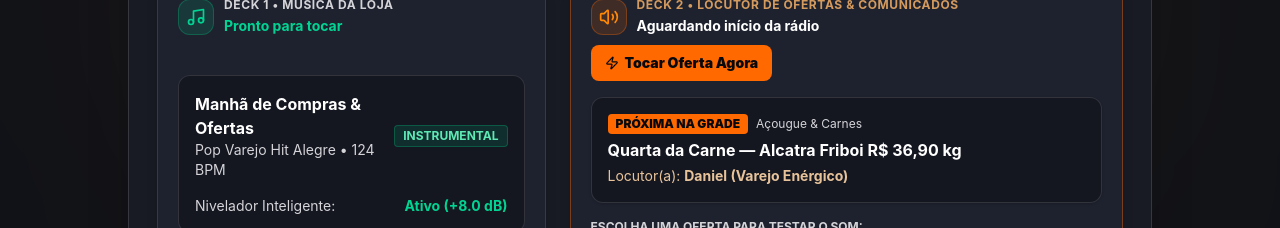
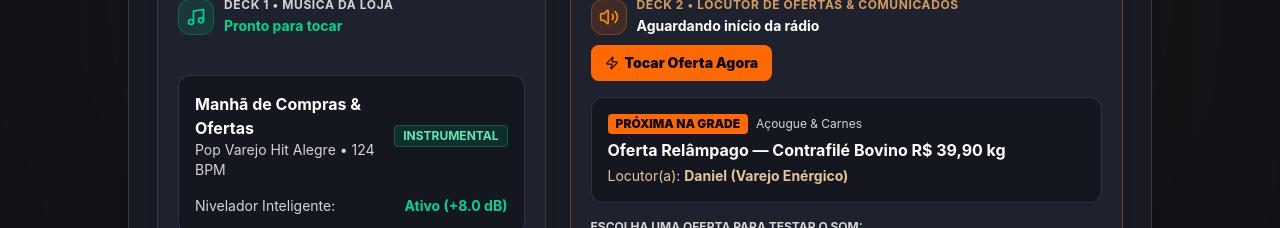
Before and after one commit to inforartes-sc/superlocucao, a React (Vite) app: page / in a window 1280 px wide. Shown: the part 1360-1588 px from the top of the page. Built offline with nearby package versions, Linux system fonts and the light colour scheme; no server answers.

Commit message:
feat(landing): substituir locucao demonstrativa do acougue pelo novo audio de contrafile bovino

```diff
--- a/src/context/RadioContext.tsx
+++ b/src/context/RadioContext.tsx
@@ -100,10 +100,10 @@ export const DEFAULT_FALLBACK_RADIO_CONFIG: RadioStationConfig = {
       id: 'rq-default-1',
       audioId: 'aud-demo-1',
       projectId: 'proj-demo-1',
-      title: 'Quarta da Carne — Ofertas Campeãs no Açougue',
+      title: 'Oferta Relâmpago — Contrafilé Bovino R$ 39,90 kg',
       audioUrl: '/api/audio/aud-demo-1.mp3',
       downloadUrl: '/api/audio/aud-demo-1.mp3?download=1',
-      durationSeconds: 28,
+      durationSeconds: 15,
       voiceName: 'Daniel (Varejo Enérgico)',
       campaignType: 'quarta_carne',
       storeName: 'Supermercado Alvorada',
--- a/src/utils/nicheDefaults.ts
+++ b/src/utils/nicheDefaults.ts
@@ -1251,10 +1251,10 @@ export function getInitialQueueForNiche(niche: ProjectNiche = 'supermercado', st
           id: 'rq-default-1',
           audioId: 'aud-demo-1',
           projectId: 'proj-demo-1',
-          title: 'Quarta da Carne — Ofertas Campeãs no Açougue',
+          title: 'Oferta Relâmpago — Contrafilé Bovino R$ 39,90 kg',
           audioUrl: '/api/audio/aud-demo-1.mp3',
           downloadUrl: '/api/audio/aud-demo-1.mp3?download=1',
-          durationSeconds: 28,
+          durationSeconds: 15,
           voiceName: 'Daniel (Varejo Enérgico)',
           campaignType: 'quarta_carne',
           storeName,
--- a/src/views/LandingView.tsx
+++ b/src/views/LandingView.tsx
@@ -244,7 +244,7 @@ export const LandingView: React.FC<LandingViewProps> = ({
   const [countdown, setCountdown] = useState(15);
   const [musicVolume, setMusicVolume] = useState(0.70);
   const [spotCurrentTime, setSpotCurrentTime] = useState(0);
-  const [spotDuration, setSpotDuration] = useState(28);
+  const [spotDuration, setSpotDuration] = useState(15);
 
   const radioMusicRef = useRef<HTMLAudioElement | null>(null);
   const radioSpotRef = useRef<HTMLAudioElement | null>(null);
@@ -254,13 +254,13 @@ export const LandingView: React.FC<LandingViewProps> = ({
   const radioDemoOffers = [
     {
       id: 'carne',
-      title: 'Quarta da Carne — Alcatra Friboi R$ 36,90 kg',
+      title: 'Oferta Relâmpago — Contrafilé Bovino R$ 39,90 kg',
       sector: 'Açougue & Carnes',
       badge: '🥩 Oferta Açougue',
       voiceName: 'Daniel (Varejo Enérgico)',
-      audioUrl: '/api/audio/aud-demo-1.mp3?v=eleven',
-      durationSeconds: 28,
-      script: 'Atenção clientes do Supermercado! Quarta da Carne com Alcatra Friboi por apenas trinta e seis reais e noventa centavos o quilo! Coxa e sobrecoxa Sadia só oito reais e noventa e nove centavos!',
+      audioUrl: '/api/audio/aud-demo-1.mp3?v=contrafile',
+      durationSeconds: 15,
+      script: 'Atenção clientes! Temos oferta relâmpago no nosso açougue: só pelos próximos 30 minutos, contrafilé bovino fresquinho por apenas trinta e nove reais e noventa centavos o quilo! Corra para o balcão do açougue e garanta o seu churrasco!',
     },
     {
       id: 'hortifruti',
@@ -337,6 +337,7 @@ export const LandingView: React.FC<LandingViewProps> = ({
     // Aplica o Auto-Ducking na música: diminui para 12% suavemente
     setIsDucking(true);
     setIsSpotSpeaking(true);
+    setSpotDuration(offer.durationSeconds);
     fadeMusicVolume(0.12, 350);
 
     const spotEl = radioSpotRef.current;
@@ -554,7 +555,7 @@ export const LandingView: React.FC<LandingViewProps> = ({
         ref={radioSpotRef}
         preload="auto"
         onTimeUpdate={() => setSpotCurrentTime(radioSpotRef.current?.currentTime || 0)}
-        onLoadedMetadata={() => setSpotDuration(radioSpotRef.current?.duration || 28)}
+        onLoadedMetadata={() => setSpotDuration(radioSpotRef.current?.duration || 15)}
         onEnded={handleSpotEnded}
       />
 
```
Also changed, not shown: 2 other files (tests, documents, lock files or other folders).
